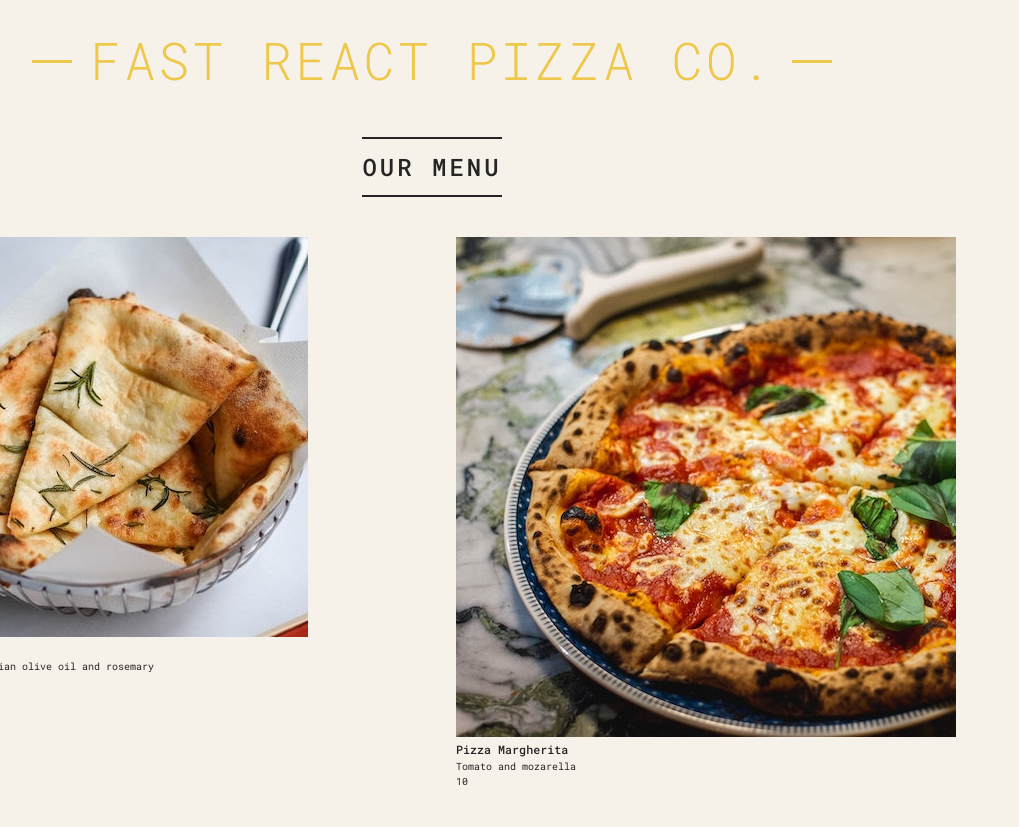
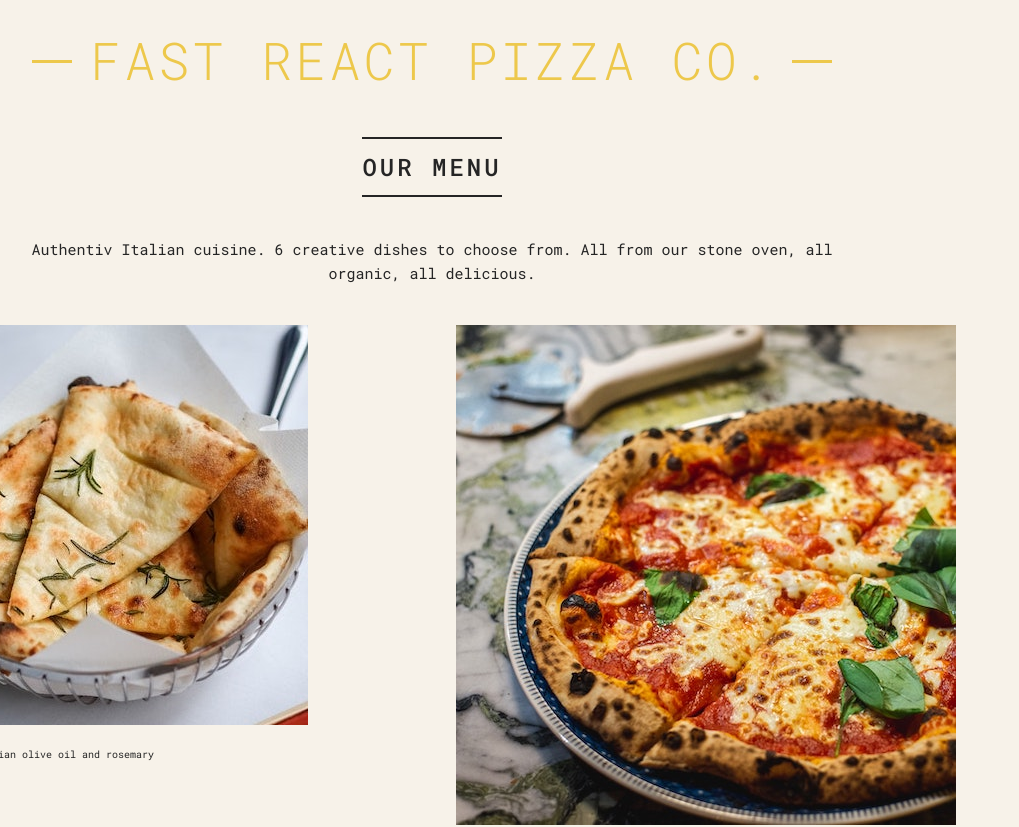
Before and after one commit to shazam1910/pizza-menu19, a React (Vite) app: page / in a window 1280 px wide. Shown: the top 827 px of the page, without its empty margins (0-1019 px from the left). Built offline with nearby package versions, Linux system fonts and the light colour scheme.

Commit message:
Add fragment for menu message

```diff
--- a/src/App.jsx
+++ b/src/App.jsx
@@ -77,11 +77,14 @@
       <h2>Our Menu</h2>
 
       {numPizzas > 0 ? (
+        <>
+        <p>Authentiv Italian cuisine. 6 creative dishes to choose from. All from our stone oven, all organic, all delicious. </p>
         <ul className="pizzas">
           {pizzaData.map((pizza) => (
             <Pizza pizzaObj={pizza} key={pizza.name} />
           ))}
         </ul>
+          </>
       ) : (
         <p>We are still working on our menu. Please comeback later :)</p>
       )}
```
